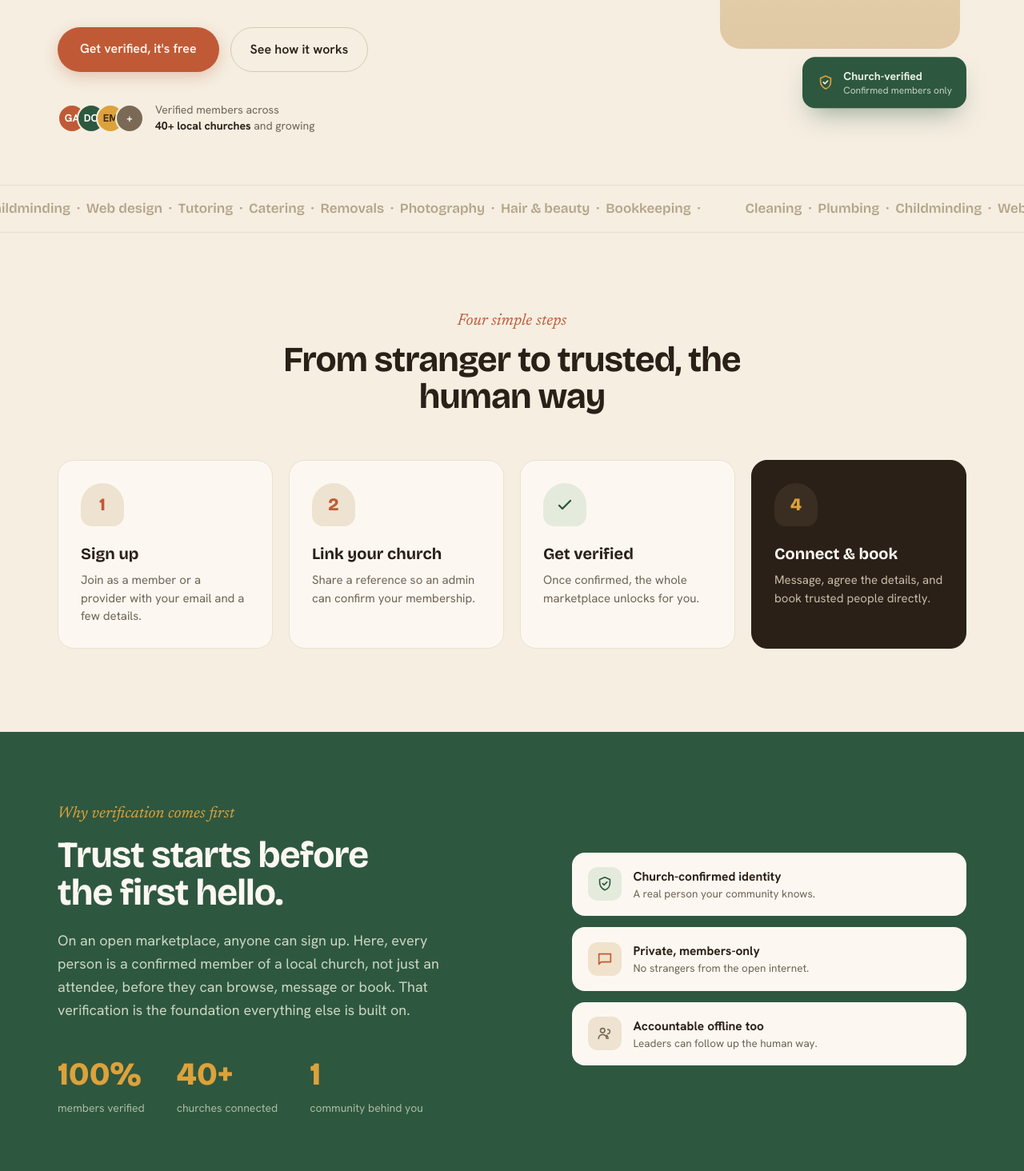
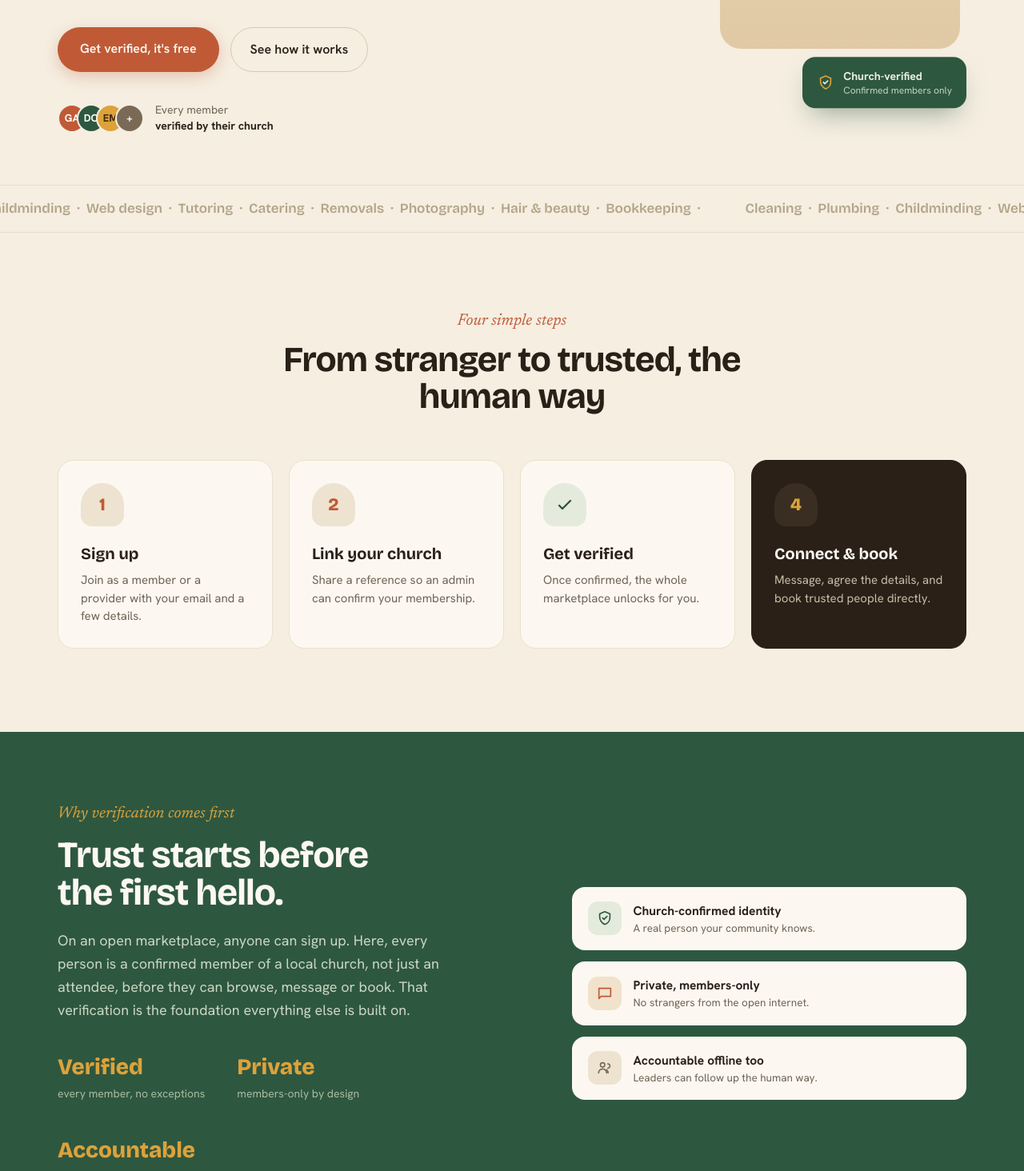
Before and after one commit to thefaith01/church-marketplace, a Next.js app: page / in a window 1280 px wide. Shown: the part 484-1948 px from the top of the page at 80% size. Built offline with nearby package versions, Linux system fonts and the light colour scheme; no server answers.

Commit message:
new cmm homepage, about page, admin emails, re-verification, dead links, mobile + copy fixes

```diff
--- a/components/MarketingHome.tsx
+++ b/components/MarketingHome.tsx
@@ -180,9 +180,9 @@ export function MarketingHome({ isLoggedIn = false }: { isLoggedIn?: boolean })
               <span className="-ml-3 grid h-9 w-9 place-items-center rounded-full border-[2.5px] border-cream bg-[#7A6A55] text-[13px] font-bold text-white">+</span>
             </div>
             <p className="text-sm leading-[1.4] text-muted">
-              Verified members across
+              Every member
               <br />
-              <strong className="text-ink">40+ local churches</strong> and growing
+              <strong className="text-ink">verified by their church</strong>
             </p>
           </div>
         </div>
@@ -285,14 +285,14 @@ export function MarketingHome({ isLoggedIn = false }: { isLoggedIn?: boolean })
             <p className="mt-[22px] max-w-[480px] text-lg leading-[1.6] text-[#CBD7C2]">
               On an open marketplace, anyone can sign up. Here, every person is a confirmed member of a local church, not just an attendee, before they can browse, message or book. That verification is the foundation everything else is built on.
             </p>
-            <div className="mt-9 flex gap-10">
+            <div className="mt-9 flex flex-wrap gap-10">
               {[
-                { stat: '100%', label: 'members verified' },
-                { stat: '40+', label: 'churches connected' },
-                { stat: '1', label: 'community behind you' },
+                { stat: 'Verified', label: 'every member, no exceptions' },
+                { stat: 'Private', label: 'members-only by design' },
+                { stat: 'Accountable', label: 'grounded in real churches' },
               ].map((s) => (
                 <div key={s.label}>
-                  <div className="font-display text-[40px] font-extrabold text-honey">{s.stat}</div>
+                  <div className="font-display text-[28px] font-extrabold text-honey">{s.stat}</div>
                   <div className="mt-0.5 text-sm text-[#A9BCA0]">{s.label}</div>
                 </div>
               ))}
@@ -374,16 +374,16 @@ export function MarketingHome({ isLoggedIn = false }: { isLoggedIn?: boolean })
 
       {/* ============================ WHO IT'S FOR ============================ */}
       <section id="who" className="mx-auto max-w-[1080px] px-8 py-20">
-        <div className="grid grid-cols-1 items-center gap-12 rounded-[28px] border border-line bg-paper p-12 lg:grid-cols-[0.85fr_1fr]">
+        <div className="grid grid-cols-1 items-center gap-12 rounded-[28px] border border-line bg-paper p-6 sm:p-9 lg:grid-cols-[0.85fr_1fr] lg:p-12">
           <div>
             <h2 className="font-display text-[38px] font-bold leading-[1.05] tracking-[-0.02em] text-ink">Built for everyone in the pew</h2>
             <p className="mt-3.5 text-base leading-[1.55] text-muted">Members hire, providers earn, and churches keep it trustworthy. Pick a view:</p>
-            <div className="mt-[26px] inline-flex gap-1.5 rounded-full bg-chip p-[5px]">
+            <div className="mt-[26px] flex w-full gap-1.5 rounded-[28px] bg-chip p-[5px] sm:inline-flex sm:w-auto">
               {(['members', 'providers', 'churches'] as AudienceKey[]).map((k) => (
                 <button
                   key={k}
                   onClick={() => setAudience(k)}
-                  className={`rounded-full px-5 py-2.5 text-[14.5px] font-semibold capitalize transition-all ${
+                  className={`flex-1 whitespace-nowrap rounded-full px-2 py-2.5 text-center text-[13.5px] font-semibold capitalize transition-all sm:flex-none sm:px-5 sm:text-[14.5px] ${
                     audience === k ? 'bg-ink text-cream' : 'bg-transparent text-muted'
                   }`}
                 >
```
